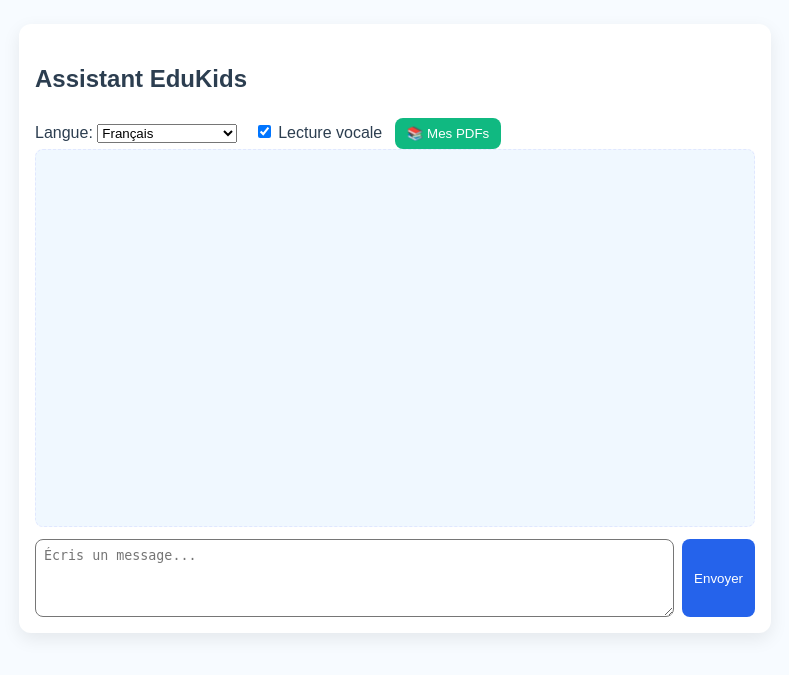
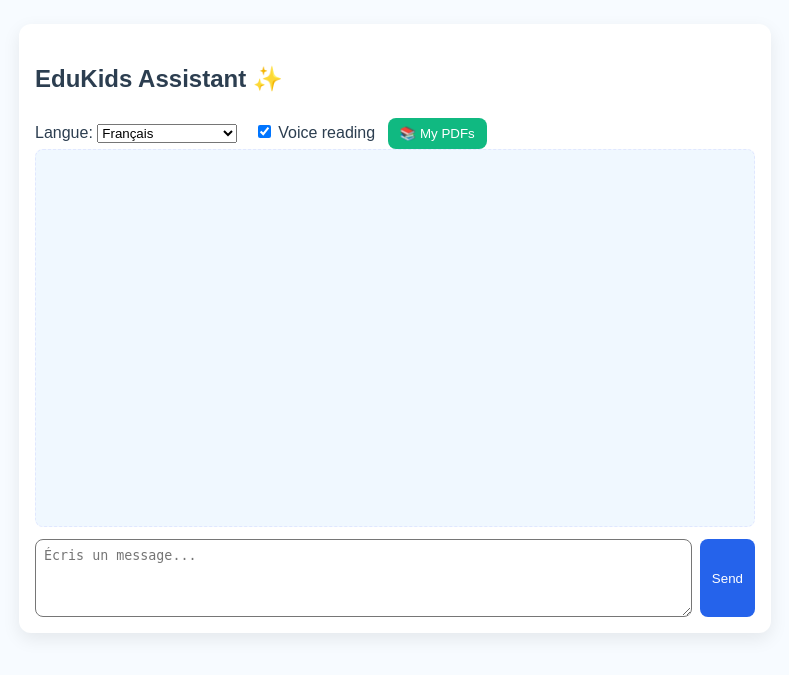
Before and after one commit to hammdi/EduKids, a Django app: page /assistant/chat/ in a window 1280 px wide. Shown: the top 675 px of the page, without its empty margins (245-1034 px from the left). Run offline with Django 5.2, Linux system fonts and the light colour scheme.

Commit message:
Translate UI into English

```diff
--- a/EduKids/templates/assistant/chat.html
+++ b/EduKids/templates/assistant/chat.html
@@ -121,7 +121,7 @@
   </head>
   <body>
     <div class="chat-wrap">
-      <h2>Assistant EduKids</h2>
+      <h2>EduKids Assistant ✨</h2>
       <div>
         <label for="language">Langue:</label>
         <select id="language" class="lang">
@@ -131,32 +131,34 @@
           <option value="pt">Português</option>
           <option value="ar">العربية</option>
         </select>
-        <label style="margin-left:12px"><input type="checkbox" id="tts" checked> Lecture vocale</label>
-        <button id="toggle-pdf-history" class="secondary">📚 Mes PDFs</button>
+        <label style="margin-left:12px"><input type="checkbox" id="tts" checked> Voice reading</label>
+        <button id="toggle-pdf-history" class="secondary">📚 My PDFs</button>
       </div>
 
       <div class="messages" id="messages"></div>
 
       <div class="controls">
         <textarea id="input" placeholder="Écris un message..." aria-label="message"></textarea>
-        <button id="send" class="primary">Envoyer</button>
+        <button id="send" class="primary">Send</button>
       </div>
     </div>
 
     <!-- PDF History Panel -->
     <div class="pdf-history-panel" id="pdf-history-panel">
       <div class="pdf-history-header">
-        <h3>📚 Mes Documents PDF</h3>
-        <button id="close-history" class="close-history-btn">✕ Fermer</button>
+        <h3>📚 My PDF Documents</h3>
+        <button id="close-history" class="close-history-btn">✕ Close</button>
       </div>
       <div id="pdf-list-container">
         <div class="empty-state">
           <div class="empty-state-icon">📄</div>
-          <p>Chargement des PDFs...</p>
+          <p>Loading PDFs...</p>
         </div>
       </div>
     </div>
 
+
+
     <script src="{% static 'js/assistant_chat.js' %}"></script>
   </body>
   </html>
```
Also changed, not shown: EduKids/assistant/templates/assistant/chat.html (+4 -4 lines), EduKids/templates/exercises/student_subjects_list.html (+10 -10 lines), 1 other file.
